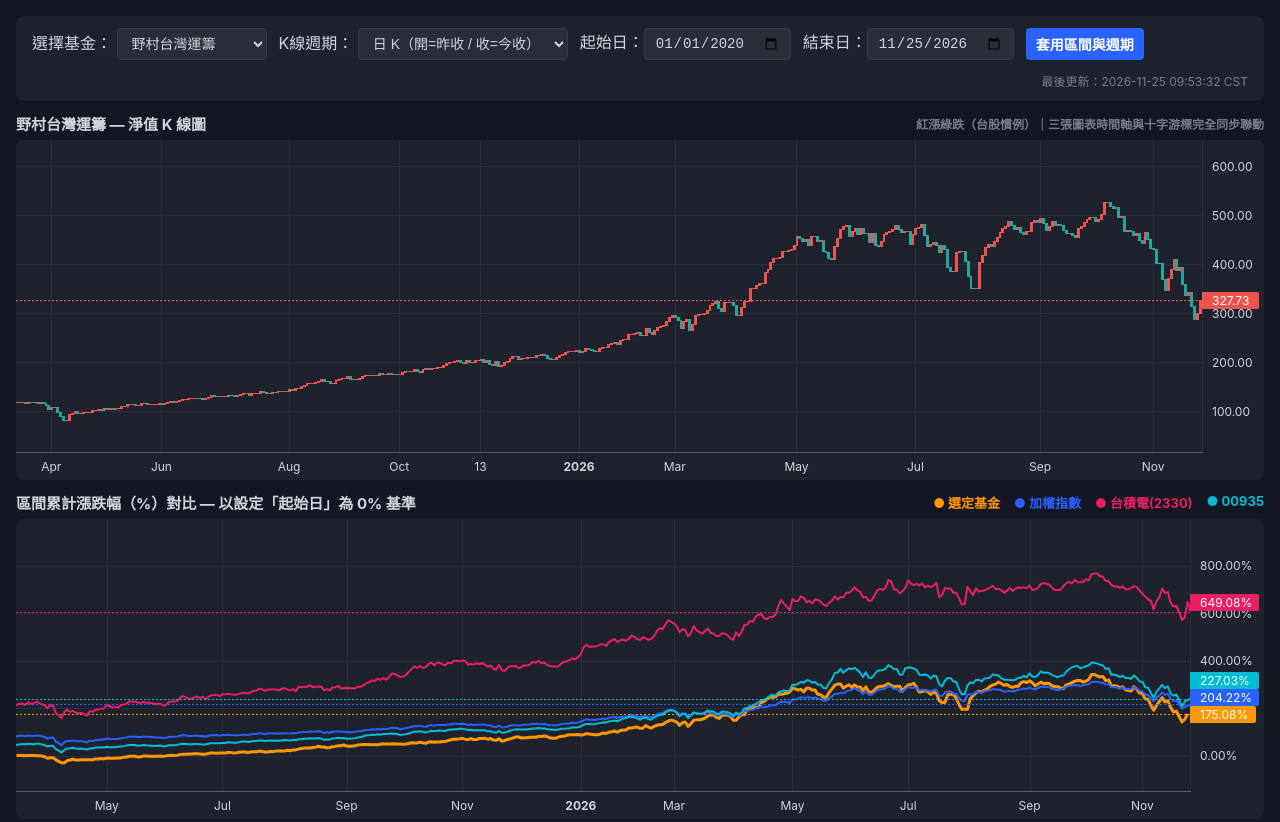
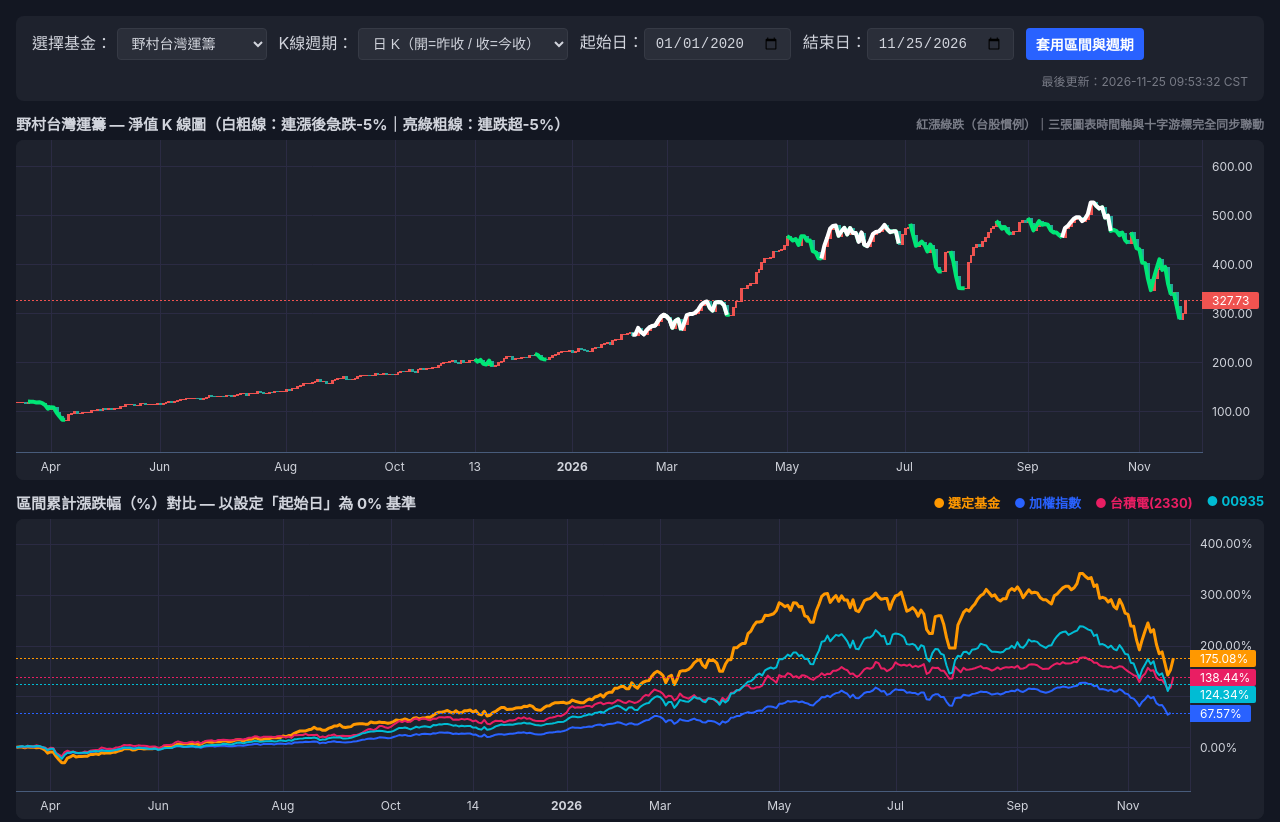
Before and after one commit to phhuntercssh/tw-fund-kline, a plain HTML site: page index.html in a window 1280 px wide. Shown: the top 822 px of the page. Drawn offline with Linux system fonts and the light colour scheme.

Commit message:
Update index.html

```diff
--- a/index.html
+++ b/index.html
@@ -81,13 +81,9 @@ let rawData = null;
 let klineChart, candleSeries, compareChart, spreadChart;
 let lineSeriesMap = {};
 let spreadSeriesMap = {};
+let patternSeriesList = []; // 存放白粗線與亮綠粗線標示序列
 
-// 儲存目前畫面上各序列的完整資料（供跨圖表滑鼠懸停 Tooltip 查詢）
-let currentSeriesData = {
-  candles: {},
-  compare: { fund: {}, '加權指數': {}, '台積電(2330)': {}, '00935': {} },
-  spread: { diff_twii: {}, diff_2330: {}, diff_00935: {} }
-};
+let currentMetricsMap = {}; // 儲存每日各項漲跌幅與淨值供 Tooltip 查詢
 
 document.getElementById('endDate').value = new Date().toISOString().split('T').at(0);
 
@@ -145,37 +141,43 @@ function initCharts() {
     title: '0% 基準'
   });
 
-  // 三張圖表「實際日期時間軸」100% 垂直同步
+  // ==========================================
+  // 功能 1：三張圖表「放大縮小、左右拖曳」100% 同步
+  // ==========================================
   const charts = [klineChart, compareChart, spreadChart];
-  let isSyncingTime = false;
+  let isSyncingRange = false;
 
   charts.forEach((sourceChart, idx) => {
-    sourceChart.timeScale().subscribeVisibleTimeRangeChange(timeRange => {
-      if (isSyncingTime || !timeRange) return;
-      isSyncingTime = true;
+    sourceChart.timeScale().subscribeVisibleLogicalRangeChange(logicalRange => {
+      if (isSyncingRange || !logicalRange) return;
+      isSyncingRange = true;
       charts.forEach((targetChart, targetIdx) => {
         if (idx !== targetIdx) {
-          try {
-            targetChart.timeScale().setVisibleRange(timeRange);
-          } catch (e) {}
+          targetChart.timeScale().setVisibleLogicalRange(logicalRange);
         }
       });
-      isSyncingTime = false;
+      isSyncingRange = false;
     });
   });
 
-  // 滑鼠移動點上「三圖同步十字準線 ＋ 顯示完整數值浮動框」
+  // ==========================================
+  // 功能 2：滑鼠移動點上依序顯示 (1)單日 (2)5日 (3)30日 (4)60日 (5)90日 漲跌幅
+  // ==========================================
   const tooltip = document.createElement('div');
   tooltip.style.cssText = `
     position: fixed; display: none; pointer-events: none; z-index: 9999;
-    background: rgba(24, 28, 39, 0.94); color: #e0e3eb;
+    background: rgba(20, 24, 34, 0.95); color: #e0e3eb;
     border: 1px solid #485c7b; border-radius: 6px; padding: 10px 14px;
-    font-size: 12.5px; line-height: 1.65; box-shadow: 0 6px 18px rgba(0,0,0,0.45);
-    min-width: 210px;
+    font-size: 13px; line-height: 1.7; box-shadow: 0 6px 18px rgba(0,0,0,0.5);
+    min-width: 225px;
   `;
   document.body.appendChild(tooltip);
 
-  const fmtPct = (v) => v !== undefined ? `${v >= 0 ? '+' : ''}${v.toFixed(2)}%` : '--';
+  const fmtPctColor = (v) => {
+    if (v === null || v === undefined || Number.isNaN(v)) return '<span style="color:#787b86;">--</span>';
+    const color = v > 0 ? '#ef5350' : (v < 0 ? '#26a69a' : '#d1d4dc');
+    return `<b style="color:${color};">${v >= 0 ? '+' : ''}${v.toFixed(2)}%</b>`;
+  };
 
   charts.forEach((sourceChart, sourceIdx) => {
     sourceChart.subscribeCrosshairMove(param => {
@@ -189,52 +191,44 @@ function initCharts() {
         ? param.time
         : `${param.time.year}-${String(param.time.month).padStart(2, '0')}-${String(param.time.day).padStart(2, '0')}`;
 
-      if (sourceIdx !== 0 && currentSeriesData.candles[dateStr]) {
-        klineChart.setCrosshairPosition(currentSeriesData.candles[dateStr].close, dateStr, candleSeries);
+      const m = currentMetricsMap[dateStr];
+      if (!m) return;
+
+      // 同步其他兩張圖的十字準線
+      if (sourceIdx !== 0 && m.nav !== undefined) {
+        klineChart.setCrosshairPosition(m.nav, dateStr, candleSeries);
       }
-      if (sourceIdx !== 1 && currentSeriesData.compare.fund[dateStr] !== undefined) {
-        compareChart.setCrosshairPosition(currentSeriesData.compare.fund[dateStr], dateStr, lineSeriesMap['fund']);
+      if (sourceIdx !== 1 && m.cumPct !== undefined) {
+        compareChart.setCrosshairPosition(m.cumPct, dateStr, lineSeriesMap['fund']);
       }
-      if (sourceIdx !== 2 && currentSeriesData.spread.diff_twii[dateStr] !== undefined) {
-        spreadChart.setCrosshairPosition(currentSeriesData.spread.diff_twii[dateStr], dateStr, spreadSeriesMap['diff_twii']);
+      if (sourceIdx !== 2 && m.spreadTwii !== undefined) {
+        spreadChart.setCrosshairPosition(m.spreadTwii, dateStr, spreadSeriesMap['diff_twii']);
       }
 
       const fundName = document.getElementById('fundSelect').value;
-      const candle = currentSeriesData.candles[dateStr];
-      const cmp = currentSeriesData.compare;
-      const spd = currentSeriesData.spread;
+      let html = `
+        <div style="font-weight:bold; font-size:13.5px; color:#fff; border-bottom:1px solid #363a45; padding-bottom:4px; margin-bottom:6px;">
+          📅 ${dateStr} <span style="font-weight:normal; color:#ff9800; float:right;">淨值 ${m.nav.toFixed(2)}</span>
+        </div>
+        <div style="font-size:11.5px; color:#9598a1; margin-bottom:2px;">【${fundName} 區間漲跌幅】</div>
+        <div>(1) 單日漲跌幅：${fmtPctColor(m.d1)}</div>
+        <div>(2) 5日漲跌幅：${fmtPctColor(m.d5)}</div>
+        <div>(3) 30日漲跌幅：${fmtPctColor(m.d30)}</div>
+        <div>(4) 60日漲跌幅：${fmtPctColor(m.d60)}</div>
+        <div>(5) 90日漲跌幅：${fmtPctColor(m.d90)}</div>
+      `;
 
-      let html = `<div style="font-weight:bold; font-size:13.5px; color:#fff; border-bottom:1px solid #363a45; padding-bottom:4px; margin-bottom:6px;">📅 ${dateStr}</div>`;
-
-      if (candle) {
-        html += `<div style="margin-bottom:6px;">
-          <div style="color:#9598a1; font-size:11px;">【${fundName} 淨值】</div>
-          <div>收盤：<b>${candle.close.toFixed(2)}</b> <span style="color:#9598a1;">(開 ${candle.open.toFixed(2)})</span></div>
-        </div>`;
+      if (m.patternTag) {
+        html += `<div style="margin-top:6px; padding-top:5px; border-top:1px dashed #485c7b; font-size:12px;">${m.patternTag}</div>`;
       }
-
-      html += `<div style="margin-bottom:6px;">
-        <div style="color:#9598a1; font-size:11px;">【區間累計報酬】</div>
-        <div><span style="color:#ff9800;">●</span> ${fundName}：<b>${fmtPct(cmp.fund[dateStr])}</b></div>
-        <div><span style="color:#2962ff;">●</span> 加權指數：<b>${fmtPct(cmp['加權指數'][dateStr])}</b></div>
-        <div><span style="color:#e91e63;">●</span> 台積電(2330)：<b>${fmtPct(cmp['台積電(2330)'][dateStr])}</b></div>
-        <div><span style="color:#00bcd4;">●</span> 00935：<b>${fmtPct(cmp['00935'][dateStr])}</b></div>
-      </div>`;
-
-      html += `<div>
-        <div style="color:#9598a1; font-size:11px;">【基金超額報酬差】</div>
-        <div><span style="color:#4caf50;">●</span> vs 加權：<b>${fmtPct(spd.diff_twii[dateStr])}</b></div>
-        <div><span style="color:#ab47bc;">●</span> vs 台積電：<b>${fmtPct(spd.diff_2330[dateStr])}</b></div>
-        <div><span style="color:#ffd54f;">●</span> vs 00935：<b>${fmtPct(spd.diff_00935[dateStr])}</b></div>
-      </div>`;
 
       tooltip.innerHTML = html;
       tooltip.style.display = 'block';
 
       const mouseX = param.sourceEvent ? param.sourceEvent.clientX : 0;
       const mouseY = param.sourceEvent ? param.sourceEvent.clientY : 0;
-      const boxW = 240;
-      const boxH = tooltip.offsetHeight || 260;
+      const boxW = 245;
+      const boxH = tooltip.offsetHeight || 220;
       const leftPos = (mouseX + boxW + 20 > window.innerWidth) ? (mouseX - boxW - 15) : (mouseX + 16);
       const topPos = (mouseY + boxH + 20 > window.innerHeight) ? Math.max(10, window.innerHeight - boxH - 15) : (mouseY + 16);
       tooltip.style.left = leftPos + 'px';
@@ -243,6 +237,137 @@ function initCharts() {
   });
 }
 
+
+
+// ==========================================
+// 功能 3 & 4：偵測「白粗線（連漲中斷<=4次後急跌-5%）」與「亮綠粗線（連跌超-5%中斷<=4次）」
+// ==========================================
+function detectAndDrawPatterns(entries) {
+  // 清除舊的粗線標示
+  for (const s of patternSeriesList) {
+    try { klineChart.removeSeries(s); } catch (e) {}
+  }
+  patternSeriesList = [];
+
+  if (entries.length < 3) return;
+
+  const whiteSegments = []; // 白粗線：連漲波段（允許中斷3~5次）接單日大跌 <= -5%
+  const greenSegments = []; // 亮綠粗線：連跌波段（允許中斷3~5次）累計跌幅 <= -5%
+  const tagMap = {};
+
+  // 1. 偵測「白粗線」：找尋單日大跌 <= -5% 的轉折日，並往前追溯其連漲波段（容許最多 4 次下跌中斷）
+  for (let i = 1; i < entries.length; i++) {
+    const prevNav = entries.at(i - 1).at(1);
+    const currNav = entries.at(i).at(1);
+    const dailyRet = ((currNav - prevNav) / prevNav) * 100;
+
+    if (dailyRet <= -5.0) {
+      let startIdx = i - 1;
+      let downInterrupts = 0;
+      let peakNav = prevNav;
+
+      // 往前追溯連漲波段，容許最多 4 次（3~5次範圍內）小幅回檔中斷
+      for (let j = i - 1; j >= 1; j--) {
+        const dPrev = entries.at(j - 1).at(1);
+        const dCurr = entries.at(j).at(1);
+        if (dCurr >= dPrev) {
+          startIdx = j - 1;
+        } else {
+          downInterrupts++;
+          if (downInterrupts > 4) break;
+          // 若回檔跌破更早之前的起漲點太多（超過3%），視為波段已破壞
+          if (dPrev < peakNav * 0.90) break;
+          startIdx = j - 1;
+        }
+      }
+
+      const startNav = entries.at(startIdx).at(1);
+      const runUpPct = ((peakNav - startNav) / startNav) * 100;
+
+      // 確認前面確實是一段上漲波段（至少上漲超過 2% 且包含大跌當日）
+      if (startIdx < i - 1 && runUpPct >= 2.0) {
+        const seg = entries.slice(startIdx, i + 1).map(([d, v]) => ({ time: d, value: v }));
+        whiteSegments.push(seg);
+        const crashDate = entries.at(i).at(0);
+        tagMap[crashDate] = `<span style="color:#ffffff;">⬜ <b>白粗線警示</b></span>：波段連漲 +${runUpPct.toFixed(1)}% 後急跌 <b>${dailyRet.toFixed(2)}%</b>`;
+      }
+    }
+  }
+
+  // 2. 偵測「亮綠粗線」：連續下跌波段（允許最多 4 次反彈中斷），波段累計跌幅 <= -5%
+  let idx = 0;
+  while (idx < entries.length - 1) {
+    if (entries.at(idx + 1).at(1) < entries.at(idx).at(1)) {
+      let startIdx = idx;
+      let endIdx = idx + 1;
+      let upInterrupts = 0;
+      const peakNav = entries.at(startIdx).at(1);
+      let troughNav = entries.at(endIdx).at(1);
+
+      for (let j = idx + 1; j < entries.length - 1; j++) {
+        const nextNav = entries.at(j + 1).at(1);
+        const currNav = entries.at(j).at(1);
+        if (nextNav < currNav) {
+          endIdx = j + 1;
+          if (nextNav < troughNav) troughNav = nextNav;
+        } else {
+          upInterrupts++;
+          // 允許中斷 3~5 次（設為 4 次），且反彈不能突破起跌高點
+          if (upInterrupts > 4 || nextNav >= peakNav) break;
+          endIdx = j + 1;
+        }
+      }
+
+      // 裁切掉尾端無效的反彈日，讓亮綠線精準停在波段最低點
+      while (endIdx > startIdx && entries.at(endIdx).at(1) > troughNav) {
+        endIdx--;
+      }
+
+      const totalDropPct = ((troughNav - peakNav) / peakNav) * 100;
+      if (endIdx > startIdx && totalDropPct <= -5.0) {
+        const seg = entries.slice(startIdx, endIdx + 1).map(([d, v]) => ({ time: d, value: v }));
+        greenSegments.push(seg);
+        for (let k = startIdx; k <= endIdx; k++) {
+          const dStr = entries.at(k).at(0);
+          if (!tagMap[dStr]) {
+            tagMap[dStr] = `<span style="color:#00e676;">🟩 <b>亮綠粗線區間</b></span>：波段累計下跌 <b>${totalDropPct.toFixed(2)}%</b>`;
+          }
+        }
+        idx = endIdx + 1;
+        continue;
+      }
+    }
+    idx++;
+  }
+
+  // 繪製亮綠粗線（先畫底層）
+  for (const seg of greenSegments) {
+    const s = klineChart.addLineSeries({
+      color: '#00e676',
+      lineWidth: 4,
+      crosshairMarkerVisible: false,
+      lastValueVisible: false,
+      priceLineVisible: false
+    });
+    s.setData(seg);
+    patternSeriesList.push(s);
+  }
+
+  // 繪製白粗線（疊加在最上層突顯急跌轉折）
+  for (const seg of whiteSegments) {
+    const s = klineChart.addLineSeries({
+      color: '#ffffff',
+      lineWidth: 4,
+      crosshairMarkerVisible: false,
+      lastValueVisible: false,
+      priceLineVisible: false
+    });
+    s.setData(seg);
+    patternSeriesList.push(s);
+  }
+
+  return tagMap;
+}
 
 function aggregateOHLC(entries, timeframe) {
   const dailyCandles = [];
@@ -284,26 +409,31 @@ function aggregateOHLC(entries, timeframe) {
   return Object.values(grouped);
 }
 
-function toPctSeries(dict, start, end) {
-  const filtered = Object.entries(dict)
-    .filter(([d]) => d >= start && d <= end)
-    .sort((a, b) => a.at(0).localeCompare(b.at(0)));
-  if (filtered.length === 0) return [];
-  const base = filtered.at(0).at(1);
-  return filtered.map(([d, v]) => ({ time: d, value: ((v - base) / base) * 100 }));
+// 依照基金交易日基準對齊基準指數，確保三張圖的 X 軸時間點數量 100% 一致（保證放大縮小完全同步）
+function toAlignedPctSeries(targetDict, alignedDates) {
+  const validDates = alignedDates.filter(d => targetDict[d] !== undefined);
+  if (validDates.length === 0) return [];
+  const base = targetDict[validDates.at(0)];
+  return alignedDates.map(d => {
+    const val = targetDict[d];
+    return val !== undefined
+      ? { time: d, value: ((val - base) / base) * 100 }
+      : { time: d }; // 缺值日保留時間點佔位，維持三圖時間軸索引完全對齊
+  });
 }
 
-function toSpreadSeries(fundDict, benchDict, start, end) {
-  const commonDates = Object.keys(fundDict)
-    .filter(d => d >= start && d <= end && benchDict[d] !== undefined)
-    .sort((a, b) => a.localeCompare(b));
-  if (commonDates.length === 0) return [];
-  const fundBase = fundDict[commonDates.at(0)];
-  const benchBase = benchDict[commonDates.at(0)];
-  return commonDates.map(d => {
-    const fundPct = ((fundDict[d] - fundBase) / fundBase) * 100;
-    const benchPct = ((benchDict[d] - benchBase) / benchBase) * 100;
-    return { time: d, value: fundPct - benchPct };
+function toAlignedSpreadSeries(fundDict, benchDict, alignedDates) {
+  const validDates = alignedDates.filter(d => fundDict[d] !== undefined && benchDict[d] !== undefined);
+  if (validDates.length === 0) return [];
+  const fundBase = fundDict[validDates.at(0)];
+  const benchBase = benchDict[validDates.at(0)];
+  return alignedDates.map(d => {
+    if (fundDict[d] !== undefined && benchDict[d] !== undefined) {
+      const fundPct = ((fundDict[d] - fundBase) / fundBase) * 100;
+      const benchPct = ((benchDict[d] - benchBase) / benchBase) * 100;
+      return { time: d, value: fundPct - benchPct };
+    }
+    return { time: d };
   });
 }
 
@@ -314,51 +444,61 @@ function renderAll() {
   const start = document.getElementById('startDate').value;
   const end = document.getElementById('endDate').value;
 
-  document.getElementById('klineTitle').innerText = `${fundName} — 淨值 K 線圖`;
+  document.getElementById('klineTitle').innerText = `${fundName} — 淨值 K 線圖（白粗線：連漲後急跌-5%｜亮綠粗線：連跌超-5%）`;
 
   const fundDict = rawData.funds[fundName] || {};
-  const filteredEntries = Object.entries(fundDict)
-    .filter(([d]) => d >= start && d <= end)
-    .sort((a, b) => a.at(0).localeCompare(b.at(0)));
+  // 取得全歷史排序（用於精準計算起漲點前 5/30/60/90 個交易日的漲跌幅，不會因畫面起始日而顯示空值）
+  const allSortedEntries = Object.entries(fundDict).sort((a, b) => a.at(0).localeCompare(b.at(0)));
+  const fullIndexMap = Object.fromEntries(allSortedEntries.map(([d], idx) => [d, idx]));
+
+  const filteredEntries = allSortedEntries.filter(([d]) => d >= start && d <= end);
+  const alignedDates = filteredEntries.map(([d]) => d);
 
   const candles = aggregateOHLC(filteredEntries, tf);
   candleSeries.setData(candles);
-  currentSeriesData.candles = Object.fromEntries(candles.map(c => [c.time, c]));
 
-  const fundPct = toPctSeries(fundDict, start, end);
-  lineSeriesMap['fund'].setData(fundPct);
-  currentSeriesData.compare.fund = Object.fromEntries(fundPct.map(p => [p.time, p.value]));
+  // 繪製白粗線與亮綠粗線標示（日線模式下最精準）
+  const patternTags = tf === 'D' ? (detectAndDrawPatterns(filteredEntries) || {}) : {};
 
+  // 計算每個日期的 (1)單日 (2)5日 (3)30日 (4)60日 (5)90日 漲跌幅
+  currentMetricsMap = {};
+  const calcRet = (fullIdx, offset) => {
+    if (fullIdx - offset < 0) return null;
+    const prev = allSortedEntries.at(fullIdx - offset).at(1);
+    const curr = allSortedEntries.at(fullIdx).at(1);
+    return ((curr - prev) / prev) * 100;
+  };
+
+  const fundPctList = toAlignedPctSeries(fundDict, alignedDates);
+  const spTwiiList = toAlignedSpreadSeries(fundDict, rawData.benchmarks['加權指數'] || {}, alignedDates);
+
+  alignedDates.forEach((d, i) => {
+    const fIdx = fullIndexMap[d];
+    currentMetricsMap[d] = {
+      nav: filteredEntries.at(i).at(1),
+      d1: calcRet(fIdx, 1),
+      d5: calcRet(fIdx, 5),
+      d30: calcRet(fIdx, 30),
+      d60: calcRet(fIdx, 60),
+      d90: calcRet(fIdx, 90),
+      cumPct: fundPctList.at(i)?.value,
+      spreadTwii: spTwiiList.at(i)?.value,
+      patternTag: patternTags[d] || ''
+    };
+  });
+
+  lineSeriesMap['fund'].setData(fundPctList);
   for (const bName of ['加權指數', '台積電(2330)', '00935']) {
-    const bPct = toPctSeries(rawData.benchmarks[bName] || {}, start, end);
-    lineSeriesMap[bName].setData(bPct);
-    currentSeriesData.compare[bName] = Object.fromEntries(bPct.map(p => [p.time, p.value]));
+    lineSeriesMap[bName].setData(toAlignedPctSeries(rawData.benchmarks[bName] || {}, alignedDates));
   }
 
-  const spTwii = toSpreadSeries(fundDict, rawData.benchmarks['加權指數'] || {}, start, end);
-  const sp2330 = toSpreadSeries(fundDict, rawData.benchmarks['台積電(2330)'] || {}, start, end);
-  const sp00935 = toSpreadSeries(fundDict, rawData.benchmarks['00935'] || {}, start, end);
+  spreadSeriesMap['diff_twii'].setData(spTwiiList);
+  spreadSeriesMap['diff_2330'].setData(toAlignedSpreadSeries(fundDict, rawData.benchmarks['台積電(2330)'] || {}, alignedDates));
+  spreadSeriesMap['diff_00935'].setData(toAlignedSpreadSeries(fundDict, rawData.benchmarks['00935'] || {}, alignedDates));
 
-  spreadSeriesMap['diff_twii'].setData(spTwii);
-  spreadSeriesMap['diff_2330'].setData(sp2330);
-  spreadSeriesMap['diff_00935'].setData(sp00935);
-
-  currentSeriesData.spread.diff_twii = Object.fromEntries(spTwii.map(p => [p.time, p.value]));
-  currentSeriesData.spread.diff_2330 = Object.fromEntries(sp2330.map(p => [p.time, p.value]));
-  currentSeriesData.spread.diff_00935 = Object.fromEntries(sp00935.map(p => [p.time, p.value]));
-
-  // 統一對齊三張圖的可視日期範圍
   klineChart.timeScale().fitContent();
-  const alignedRange = klineChart.timeScale().getVisibleRange();
-  if (alignedRange) {
-    try {
-      compareChart.timeScale().setVisibleRange(alignedRange);
-      spreadChart.timeScale().setVisibleRange(alignedRange);
-    } catch (e) {
-      compareChart.timeScale().fitContent();
-      spreadChart.timeScale().fitContent();
-    }
-  }
+  compareChart.timeScale().fitContent();
+  spreadChart.timeScale().fitContent();
 }
 
 async function boot() {
@@ -383,5 +523,7 @@ boot();
 
 
 
+
+
 </body>
 </html>
```
